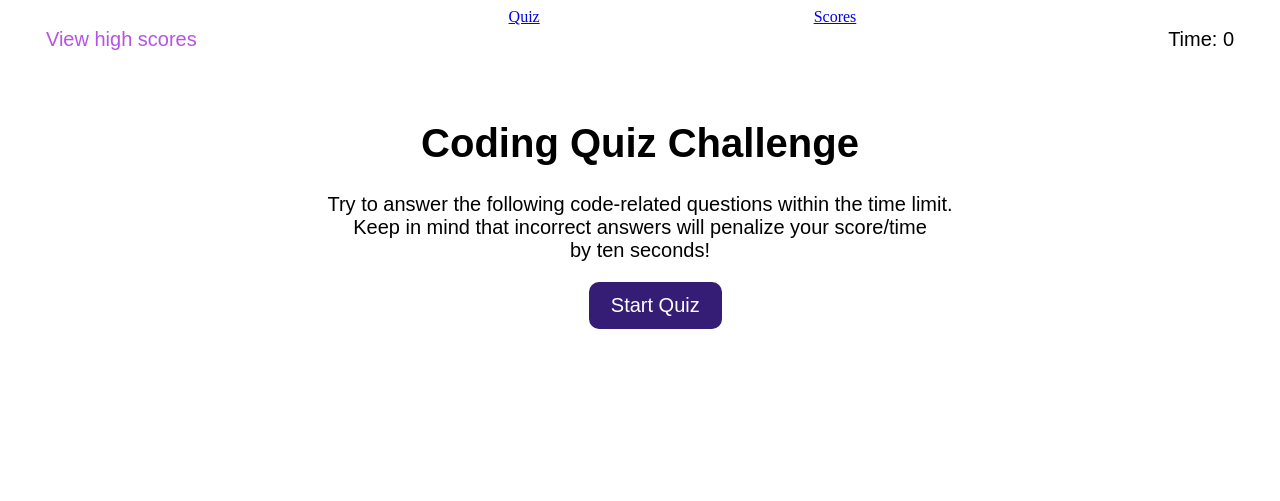
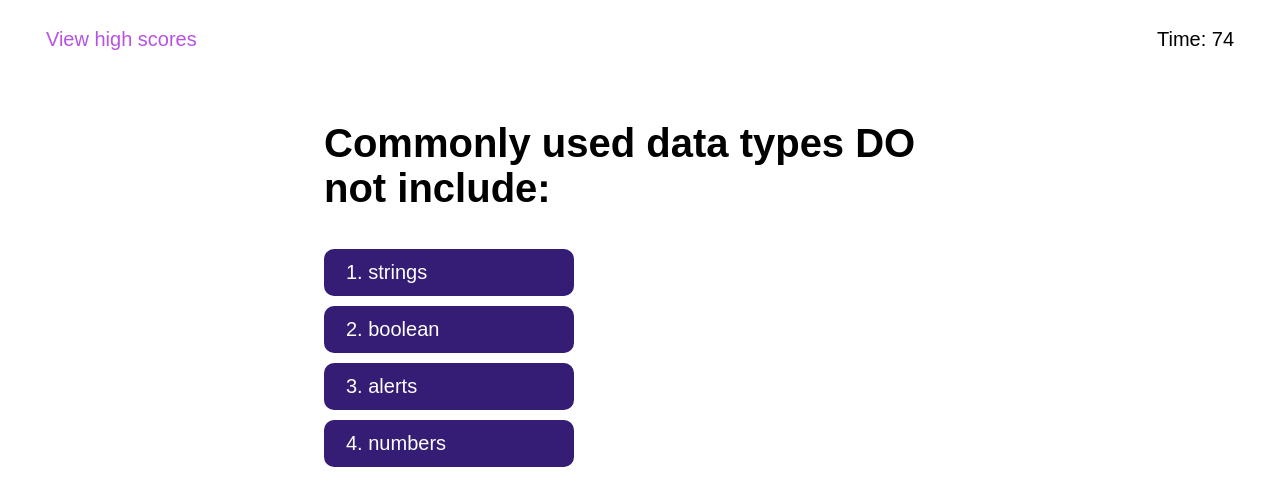
Before and after one commit to HectorHJDH/Coding-quiz-challenge, a plain HTML site: page index.html in a window 1280 px wide. Both pictures are taken after a click on the button "Start Quiz". Drawn offline with Linux system fonts and the light colour scheme.

Commit message:
Added JS functions, the quiz now runs when clicking the start button, added coments to the JS, next step is the sbumit initials and the high score table

```diff
--- a/assets/css/styles.css
+++ b/assets/css/styles.css
@@ -1,3 +1,6 @@
+.hidden {
+    display: none;
+}
 
 nav {
     display: flex;
@@ -18,11 +21,15 @@ nav {
     color: black;
 }
 
-.title {
+.title, .question-title {
     text-align: center;
     margin-top: 50px;
     font-size: 40px;
     font-family: Arial, Helvetica, sans-serif;
+}
+
+.question-title {
+    text-align: left;
 }
 
 main {
@@ -50,10 +57,9 @@ main p {
 /* Quiz */
 
 .answers {
-  display: flex;
-  flex-direction: column;
-  justify-content: center;
-  margin-left: 26.1%;
+    display: flex;
+    flex-direction: column;
+    justify-content: center;
 }
 
 .btnQuiz {
@@ -80,8 +86,9 @@ main p {
     font-size: 1.5rem;
 }
 
-.choice-container:hover {
+.choice-container:hover, .btnStart:hover {
     background-color: #B753E4;
+    border-color: #B753E4;
     cursor: pointer;
 }
 
@@ -92,3 +99,47 @@ main p {
     font-family: Arial, Helvetica, sans-serif;
     font-size: 1.2rem;
 }
+
+.choices {
+    display: flex;
+    flex-direction: column;
+    justify-content: center;
+    padding: 0;
+    width: 200px;
+    margin: 0;
+}
+
+.btn {
+    display: inline-block;
+    text-align: left;
+    left: 46%;
+    background-color: #351C75;
+    border: 2px solid #351C75;
+    border-radius: 10px;
+    padding: 10px 20px;
+    color: white;
+    font-family: Arial, Helvetica, sans-serif;
+    font-size: 20px;
+    width: 250px;
+    margin: 5px 0;
+}
+
+.btn:hover {
+    background-color: #B753E4;
+    border-color: #B753E4;
+    cursor: pointer;
+}
+
+.question-container {
+    justify-content: center;
+    text-align: left;
+    margin-left: 25%;
+    margin-right: 25%;
+}
+
+.result {
+    color: gray;
+    font-family: Arial, Helvetica, sans-serif;
+    font-size: 2rem;
+    font-style: italic;
+}
--- a/assets/js/scripts.js
+++ b/assets/js/scripts.js
@@ -1,37 +1,113 @@
-var question = document.querySelector('#question');
-var choices = document.querySelector('#choice-text');
-var scoreText = document.querySelector('#score');
+/* Start of the application when clicking on the 'Start Quiz' button */
+document.addEventListener("DOMContentLoaded", () => {
+  const indexEl =  document.querySelector("#start");
+  const createAccountForm = document.querySelector("#quiz");
 
-let currentQuestion = {};
-let acceptedAnswers = true;
-let score = 0;
-let questionCounter = 0;
-let availableQuestions = [];
+  document.querySelector("#start-quiz").addEventListener("click", e => {
+    e.preventDefault();
+    indexEl.classList.add("hidden");
+    createAccountForm.classList.remove("hidden");
 
-let questions = [
+    loadQuestion();
+    startTimer();
+  });
+});
+
+/* Array named quiz that stores objects that store the questions, choices and the correct answers for each question */
+const quiz = [
   {
-        question: 'Commonly used data types DO not include:',
-        choices: ['strings', 'boolean', 'alerts', 'numbers'],
-        answer: 'alerts'
+    question: "Commonly used data types DO not include:",
+    choices: ["1. strings", "2. boolean", "3. alerts", "4. numbers"],
+    correctAnswer: "3. alerts"
   },
   {
-        question: 'The condition in an if / else statement is enclosed with ________.',
-        choices: ['quotes', 'curly brackets', 'parenthesis', 'square brackets'],
-        answer: 'curly brackets'
+    question: "The condition in an if / else statement is enclosed with ________.",
+    choices: ["1. quotes", "2. curly brackets", "3. parenthesis", "4. square brackets"],
+    correctAnswer: "2. curly brackets"
   },
   {
-        question: 'A very useful tool used during development and debbugging for printing content to the debugger is:',
-        choices: ['JavaScript', 'terminal / Bash', 'for loops', 'console.log'],
-        answer: 'console.log'
+    question: "A very useful tool used during development and debbugging for printing content to the debugger is:",
+    choices: ["1. JavaScript", "2. terminal / Bash", "3. for loops", "4. console.log"],
+    correctAnswer: "4. console.log"
   },
   {
-        question: 'Arrays in JavaScript can be used to store ________.',
-        choices: ['numebrs and strings', 'other arrays', 'booleans', 'all of the above'],
-        answer: 'all of the above'
+    question: "Arrays in JavaScript can be used to store ________.",
+    choices: ["1. numbers and strings", "2. other arrays", "3. booleans", "4. all of the above"],
+    correctAnswer: "4. all of the above"
   },
   {
-        question: 'String values must be enclosed within ________ when being assigned to variables.',
-        choices: ['commas', 'curly brackets', 'quotes', 'parenthesis'],
-        answer: 'quotes'
+    question: "String values must be enclosed within ________ when being assigned to variables.",
+    choices: ["1. commas", "2. curly brackets", "3. quotes", "4. parenthesis"],
+    correctAnswer: "3. quotes"
   }
 ];
+
+/* Variables; arrayQuestion represent the position of the questions on que quiz array above, score stores how many correct, wrongs we had
+while reolving the quiz , the timer is the time we have to answer the quiz before ir closes, the timerId is how we represent the timer visually
+and functionally */
+var arrayQuestion = 0;
+var score = 0;
+var timer = 76;
+var timerId = null;
+
+
+/* Function; loads questions and the choices, the 'for' creates the choices for each 'choices' on the quiz array, ex: if choices had 5 disctinct
+values then 5 answer boxes will be created */
+function loadQuestion() {
+  const questionEl = document.getElementById("question");
+  const choicesEl = document.getElementById("choices");
+  const thisQuiz = quiz[arrayQuestion];
+
+  questionEl.textContent = thisQuiz.question;
+  choicesEl.innerHTML = "";
+
+  for (let i = 0; i < thisQuiz.choices.length; i++) {
+    const choice = thisQuiz.choices[i];
+    const button = document.createElement("button");
+    button.className = 'btn';
+    button.textContent = choice;
+    button.addEventListener("click", function() {
+      checkAnswer(choice);
+    });
+    choicesEl.appendChild(button);
+  }
+}
+
+// Function; check if the the right answer was selected and returns "Correct" else if no tthe right answer returns "Wrong"
+function checkAnswer(choice) {
+  const thisQuiz = quiz[arrayQuestion];
+  // If the answer is correct, add to the score and display a message
+
+  if (choice === thisQuiz.correctAnswer) {
+    score++;
+    document.getElementById("result").textContent = "Correct!";
+  } else {
+    document.getElementById("result").textContent = "Wrong!";
+  }
+
+  // Continues with the next question by incrementing the array quiz position to the next one
+  arrayQuestion++;
+  if (arrayQuestion < quiz.length) {
+    loadQuestion();
+  } else {
+    endQuiz();
+  }
+}
+
+// function; starts timer when clicking the start quiz button, also stops when the user completes the quiz or when the timer reaches 0
+function startTimer() {
+  const timerEl = document.getElementById("timer");
+  timerId = setInterval(function() {
+    timer--;
+    timerEl.textContent = "Time: " + timer;
+    if (timer <= 0) {
+      endQuiz();
+    }
+  }, 1000);
+}
+
+// function; ends the quiz and returs in screen how many points the user got, also stops the timer
+function endQuiz() {
+  clearInterval(timerId);
+  document.getElementById("quiz").innerHTML = "<h2>All done!</h2><p>Your final score is  " + score + ".";
+}
--- a/index.html
+++ b/index.html
@@ -8,24 +8,31 @@
 </head>
 <body>
     <nav class="navBar">
-        <a href="" class="view-scores">View high scores</a>
-        <a href="./assets/Pages/Quizz.html">Quiz</a>
-        <a href="./assets/Pages/Scores.html">Scores</a>
-        <p class="timer">Time: 0</p>
+        <a class="view-scores">View high scores</a>
+        <p class="timer" id="timer">Time: 0</p>
     </nav>
 
-    <main>
+    <main id="start">
         <h1 class="title">Coding Quiz Challenge</h1>
         <p>
             Try to answer the following code-related questions within the time limit.<br>
             Keep in mind that incorrect answers will penalize your score/time<br>
             by ten seconds!
         </p>
-        <button class="btnStart">
+        <button class="btnStart" id="start-quiz">
             Start Quiz
         </button>
     </main>
 
+    <form class="hidden" id="quiz">
+        <div class="question-container">
+            <h2 id="question" class="question-title">Quiz</h2>
+            <ul id="choices" class="choices"></ul>
+            <div id="add-hr"></div>
+            <p id="result" class="result"></p>
+        </div>
+    </form>
+
     <script src="./assets/js/scripts.js"></script>
 </body>
 </html>
```
Also changed, not shown: assets/Pages/Quizz.html (deleted, +0 -40 lines), assets/Pages/Scores.html (deleted, +0 -18 lines). Lines whose indentation alone changed are shown as unchanged.
